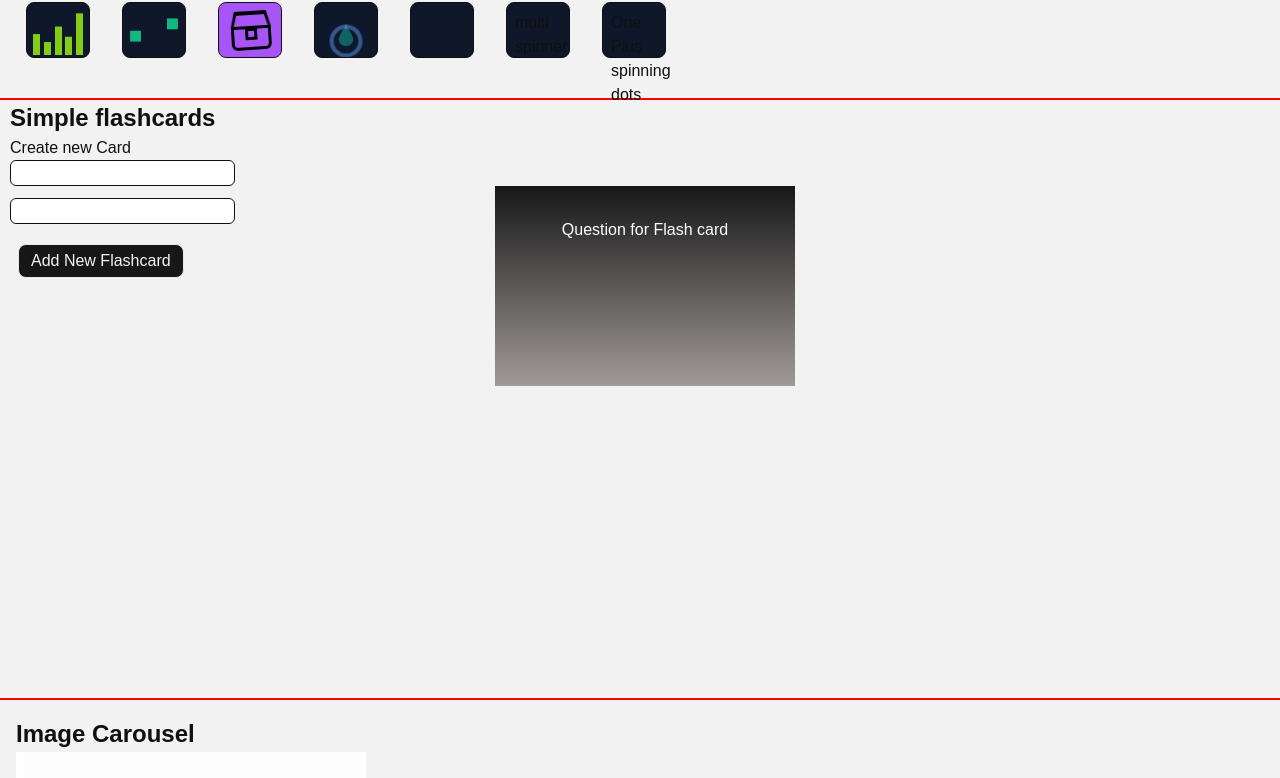
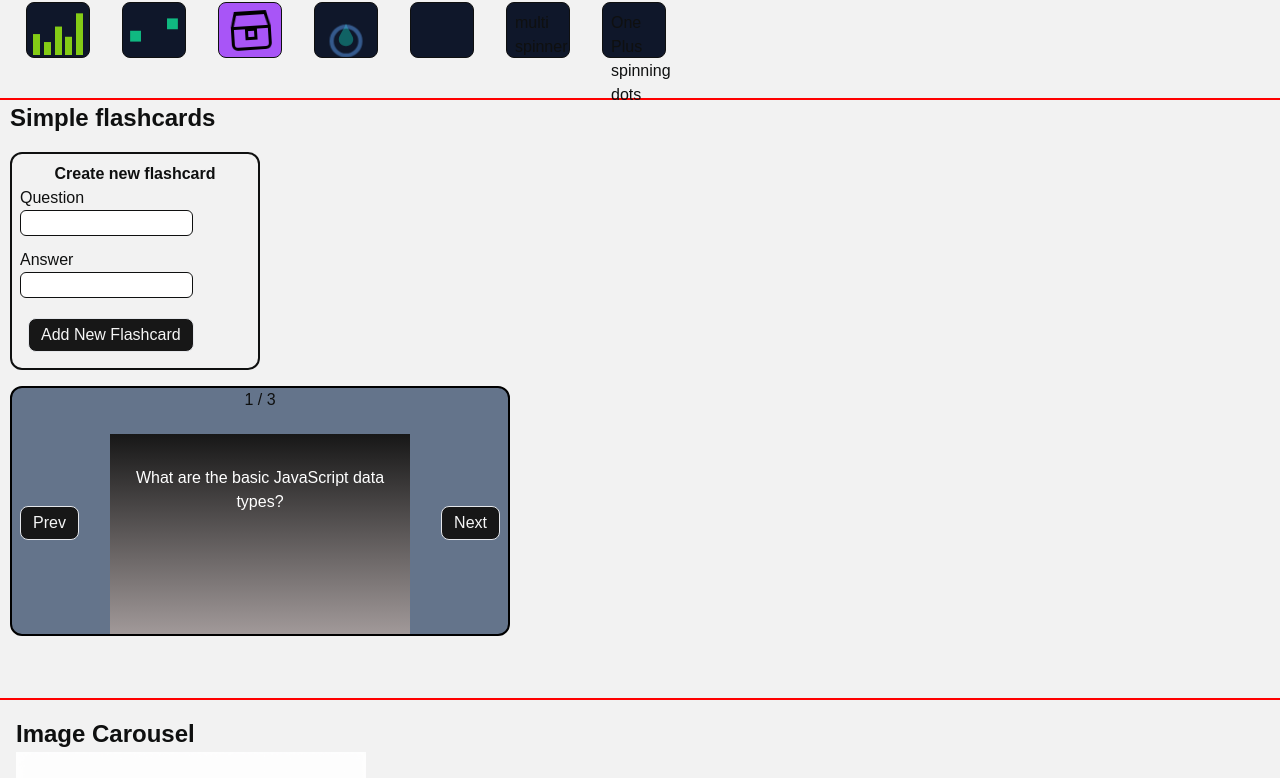
Before and after one commit to Cedaring-xr/react-component-examples, a React (Create React App) app: page / in a window 1280 px wide. Shown: the part 4274-5052 px from the top of the page. Built offline with nearby package versions, Linux system fonts and the light colour scheme.

Commit message:
finished flashcards component functionality

```diff
--- a/src/App.tsx
+++ b/src/App.tsx
@@ -44,7 +44,7 @@ function App() {
 	}
 
 	return (
-		<div className="bg-bkg text-content">
+		<div className="bg-bkg text-content overflow-hidden">
 			<div className="flex flex-row justify-between">
 				<h1 className="text-3xl font-bold m-2 mb-8">List of React components and features for practice</h1>
 				<div className="flex flex-row  mx-2 px-2">
--- a/src/components/basic/Flashcards.tsx
+++ b/src/components/basic/Flashcards.tsx
@@ -1,54 +1,135 @@
 import { useState } from 'react'
 
-const flashCardData = {
-	question: 'What are the basic JavaScript data types?'
+type FlashCard = {
+	id: number
+	question: string
+	answer: string
 }
 
+const flashCardPlaceholder = [
+	{
+		id: 1,
+		question: 'What are the basic JavaScript data types?',
+		answer: 'string, number, boolean, symbol, object, null, undefined, bigInt'
+	},
+	{
+		id: 2,
+		question: 'JavaScript is an asynchronous language. True or False?',
+		answer: 'Fasle it is sychronous, but has the ability to run code asychonously for certain cercumstances'
+	},
+	{
+		id: 3,
+		question: 'Lorem ipsum dolor sit amet consectetur adipisicing elit. Vero, modi?',
+		answer: 'Lorem ipsum dolor sit amet.'
+	}
+]
+
 export default function Flashcards() {
-	const [showAnswer, setShowAnswer] = useState(false)
-	const [activeCard, setActiveCard] = useState(0) //loop through array of cards
 	const [form, setForm] = useState({ question: '', answer: '' })
-	const [cardList, setCardList] = useState([])
-
-	const flashcardList = []
+	const [activeCard, setActiveCard] = useState(1)
+	const [cardList, setCardList] = useState<FlashCard[]>(flashCardPlaceholder)
 
 	const handleCardChange = (e: any): void => {
 		setForm({
 			...form,
-			[e.target.name]: e.target.value
+			[e.target.name]: e.target.value //update the form object instead of creating individual state
 		})
 	}
 
-	const createNewCard = () => {}
+	const createNewCard = () => {
+		const newCardItem = {
+			id: cardList.length + 1,
+			question: form.question,
+			answer: form.answer
+		}
+
+		if (!form.question || !form.answer) return
+		setCardList((prevCardList) => [...prevCardList, newCardItem])
+		setForm({ question: '', answer: '' })
+		setActiveCard(cardList.length + 1)
+	}
+
+	const handlePrevCard = () => {
+		if (activeCard === 1) setActiveCard(() => cardList.length)
+		else {
+			setActiveCard(() => activeCard - 1)
+		}
+	}
+
+	const handleNextCard = () => {
+		if (activeCard === cardList.length) {
+			setActiveCard(() => 1)
+		} else {
+			setActiveCard(() => activeCard + 1)
+		}
+	}
 
 	return (
 		<section className="component h-[600px]">
 			<h2 className="component-title">Simple flashcards</h2>
-			<div className="w-[300px]">
-				<p>Create new Card</p>
-				<form action="" className="">
-					<input type="text" name="question" className="textInput" onChange={handleCardChange} />
-					<input type="text" name="answer" className="textInput" onChange={handleCardChange} />
+			<div className="w-[250px] border-2 border-content rounded-xl my-4 p-2">
+				<p className="text-center font-bold">Create new flashcard</p>
+				<form action="" className="flex flex-col">
+					<label htmlFor="question">Question</label>
+					<input
+						type="text"
+						name="question"
+						className="textInput"
+						onChange={handleCardChange}
+						value={form.question}
+						required
+					/>
+					<label htmlFor="answer">Answer</label>
+					<input
+						type="text"
+						name="answer"
+						className="textInput"
+						onChange={handleCardChange}
+						value={form.answer}
+						required
+					/>
 				</form>
 				<button className="button" onClick={createNewCard}>
 					Add New Flashcard
 				</button>
 			</div>
-			<div id="cards-container" className="relative">
-				<Flashcard cardFront="Question for Flash card" cardBack="Answer to Flash card" />
+			<div
+				id="cards-container"
+				className="relative border-2 rounded-xl border-black w-[500px] h-[250px] overflow-hidden bg-slate-500"
+			>
+				<p className="text-center">
+					{activeCard} / {cardList.length}
+				</p>
+				<button className="button absolute left-0 top-[110px]" onClick={handlePrevCard}>
+					Prev
+				</button>
+				{cardList.map((card) => (
+					<>
+						<Flashcard
+							cardFront={card.question}
+							cardBack={card.answer}
+							activeCard={activeCard}
+							card={card}
+						/>
+					</>
+				))}
+
+				<button className="button absolute right-0 top-[110px]" onClick={handleNextCard}>
+					Next
+				</button>
 			</div>
 		</section>
 	)
 }
 
-const Flashcard = ({ cardFront, cardBack }: any) => {
+const Flashcard = ({ cardFront, cardBack, card, activeCard }: any) => {
 	return (
-		<div id="card" className="card">
+		<div id="card" className={card.id === activeCard ? 'card active-card' : 'card'}>
 			<p className="card-front">
-				<h4 className="text-center my-8">{cardFront}</h4>
+				<h4 className="text-center my-8 mx-4">{cardFront}</h4>
 			</p>
 			<p className="card-back">
-				<h4 className="text-center my-8">{cardBack}</h4>
+				<h4 className="text-center my-8 mx-4">{cardBack}</h4>
 			</p>
 		</div>
 	)
--- a/src/components/tabsContent/TabPages.tsx
+++ b/src/components/tabsContent/TabPages.tsx
@@ -36,7 +36,7 @@ export default function TabPages() {
 			<button className="button" onClick={() => addTab()}>
 				Add Tab
 			</button>
-			<div className="h-[50px] border-teal-500 border-2 p-2 mx-4">
+			<div className="h-[50px] border-teal-500 border-2 p-2 mx-4 w-4/5">
 				{/* {tabCount.map((tab) => (
 					<div>
 						<div
@@ -49,7 +49,7 @@ export default function TabPages() {
 					</div>
 				))} */}
 			</div>
-			<div className="h-[300px] border-black border-[1px] p-2 mx-4 mb-2">
+			<div className="h-[300px] border-black border-[1px] p-2 mx-4 mb-2 w-4/5">
 				{/* {tabCount.map((tab) => (
 					<div className={activeTab === tab.number ? 'active-content' : 'content'}>
 						<h2>Content #{tab.number}</h2>
--- a/src/globals.css
+++ b/src/globals.css
@@ -124,11 +124,11 @@
 	/* flashcards */
 	.card {
 		position: absolute;
-		top: 50%;
+		bottom: -100%;
 		left: 50%;
 		height: 200px;
 		width: 300px;
-		transform: translate(-50%, -50%);
+		transform: translate(-50%);
 		transform-style: preserve-3d;
 		perspective: 600px;
 		transition: 0.5s;
@@ -173,4 +173,8 @@
 	.card-flip {
 		transform: rotateX(-180deg);
 	}
+	.active-card {
+		bottom: 0%;
+		transform: translate(-50%);
+	}
 }
```
